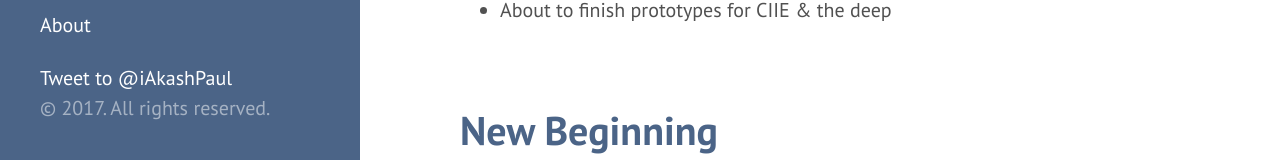
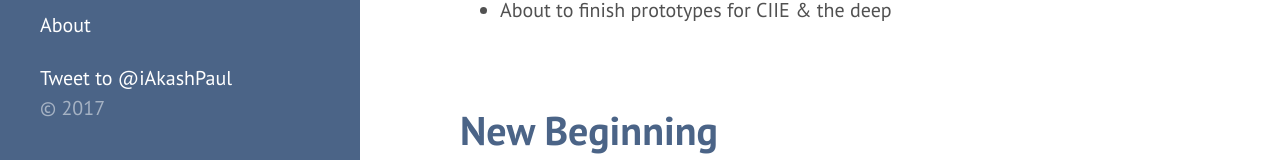
Before and after one commit to iakashpaul/iakashpaul.github.io, a Jekyll site: the page built from index.html, in a window 1280 px wide and 900 px high, scrolled down 578 px. Shown: the part 737-897 px from the top of the window. Built offline with Jekyll 4.4.1, drawn with Linux system fonts in a browser that asks for light colours; the list of posts is cut into pages by our own code; comment, search, counter and statistics services are not loaded.

Commit message:
Update sidebar.html

```diff
--- a/_includes/sidebar.html
+++ b/_includes/sidebar.html
@@ -1,7 +1,7 @@
 <div class="sidebar">
   <div class="container sidebar-sticky">
     <div class="sidebar-about">
-      <img class="img-circle" src="https://avatars1.githubusercontent.com/u/15047534?v=3&s=460" align="middle">
+      <img class="img-circle" src="https://avatars1.githubusercontent.com/u/15047534?v=3&s=460" align="center">
       <h1>
         <a href="{{ site.baseurl }}">
           {{ site.title }}
@@ -31,6 +31,6 @@
 
     </nav>
 <a href="https://twitter.com/intent/tweet?screen_name=iakashpaul" class="twitter-mention-button" data-size="large" data-related="iAkashPaul" data-show-count="false">Tweet to @iAkashPaul</a><script async src="//platform.twitter.com/widgets.js" charset="utf-8"></script>
-    <p>&copy; {{ site.time | date: '%Y' }}. All rights reserved.</p>
+    <p>&copy; {{ site.time | date: '%Y' }}</p>
   </div>
 </div>
```
